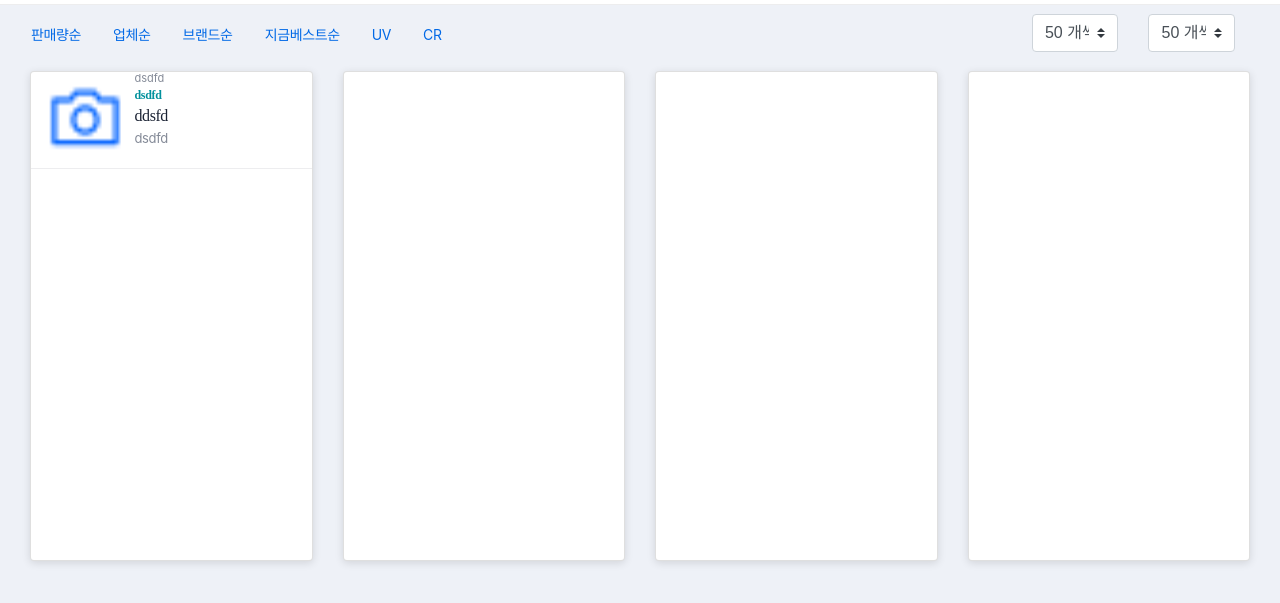
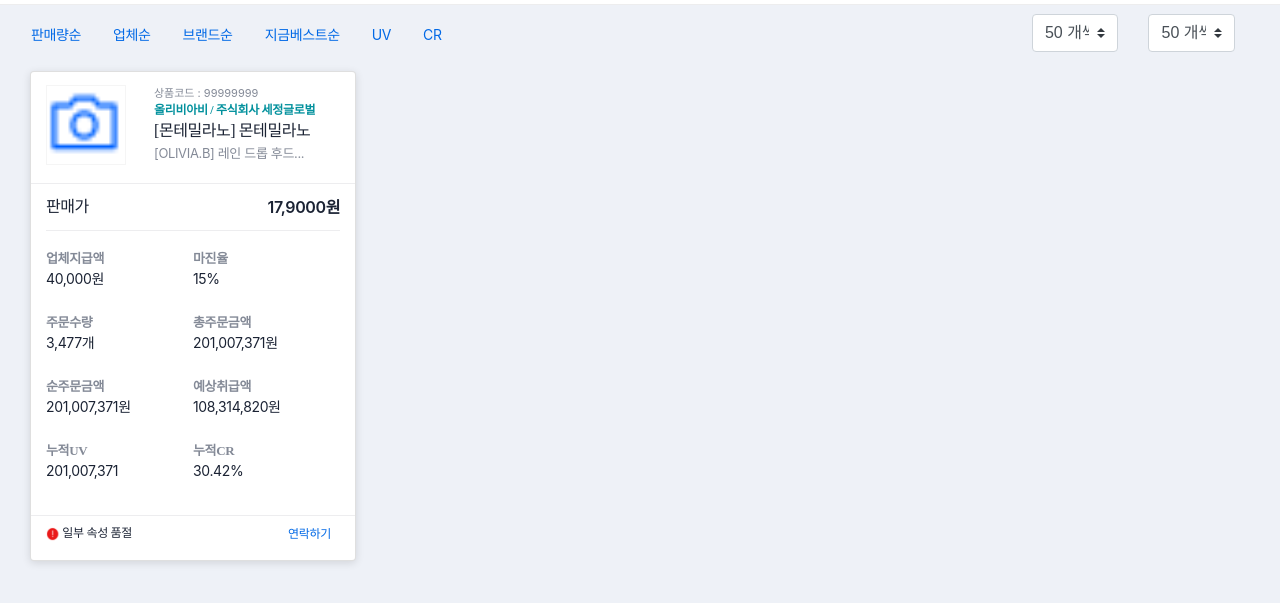
Before and after one commit to jkimpro/pro360-prototype, a website: page views/index.html in a window 1280 px wide. Shown: the part 115-718 px from the top of the page. Drawn offline with nearby package versions, Linux system fonts and the light colour scheme.

Commit message:
[add] UI prototype compelete

```diff
--- a/public/stylesheets/cardCustom.css
+++ b/public/stylesheets/cardCustom.css
@@ -15,6 +15,7 @@
 .cardImage{
     width: 80px;
     height: 80px;
+    border: solid 1px rgba(0, 0, 0, 0.04);
 }
 
 .cardProductCode{
@@ -70,6 +71,8 @@
     width: 100%;
     height: 1px;
     background-color: rgba(27, 35, 52, 0.08);
+    margin-top: 10px;
+    margin-bottom: 10px;
 }
 
 
@@ -100,7 +103,12 @@
     color: #1b2334;
 }
 
-.subMessage{
+.cardDetailInfoBox{
+    width: 100%;
+    height: 64px;
+}
+
+.subUpperMessage{
     width: 123.4px;
     height: 20px;
     font-family: AppleSDGothicNeo;
@@ -125,14 +133,11 @@
     color: #1b2334;
 }
 
-.warning{
+.warningImage{
     width: 13.7px;
     height: 13.7px;
-  background-color: #ea1919;
 }
 .warningMessage{
-    width: 67px;
-    height: 16px;
     font-family: AppleSDGothicNeo;
     font-size: 12px;
     font-weight: normal;
@@ -144,8 +149,8 @@
 }
 
 .contactLabel{
-    width: 41px;
-  height: 16px;
+    width: 61px;
+    height: 32px;
     font-family: SFProText;
     font-size: 12px;
     font-weight: normal;
@@ -155,5 +160,4 @@
     letter-spacing: -0.32px;
     text-align: center;
     color: #0269e6;
-
 }
--- a/views/index.html
+++ b/views/index.html
@@ -119,46 +119,89 @@
         <div class="container-fluid">
             <div class="row">
                 <div class ="col-12 d-flex align-content-center">
-                    <div class="card-deck mr-0 ml-0 flex-grow-1 d-flex align-items-center flex-wrap">
-                            <div class="card cardBackground flex-shrink-0">
-                                <div class="row">
-                                    <div class="col-4">
-                                        <a class="nav-link" href="#">
+                    <div class="card-deck mr-0 ml-0 flex-grow-0 d-flex align-items-center flex-wrap">
+                            <div class="card cardBackground flex-shrink-0 container-fluid">
+
+                                            <div class="row" style="padding-top:5px">
+                                                <a class="col-4 d-flex align-self-center" href="#" style = "height: 96px; align-items: center;">
                                                     <img src="/images/secondBarImages/camera.png" class="cardImage">
                                                 </a>
+                                                <div class="col">
+                                                    <div class="row" style="margin-top: 10px"> <div class="col cardProductCode"> 상품코드 : 99999999</div> </div>
+                                                    <div class="row"> <div class="col cardCompanyName"> 올리비아비 / 주식회사 세정글로벌</div></div>
+                                                    <div class="row"> <div class="col cardProductName"> [몬테밀라노] 몬테밀라노 </div></div>
+                                                    <div class="row"> <div class="col cardProductSubName"> [OLIVIA.B] 레인 드롭 후드...</div></div>
+                                                </div>
                                             </div>
 
-                                    <div class="col">
-                                        <div class="row"> <div class="col cardProductCode">dsdfd</div> </div>
-                                        <div class="row"> <div class="col cardCompanyName">dsdfd</div></div>
-                                        <div class="row"> <div class="col cardProductName">ddsfd</div></div>
-                                        <div class="row"> <div class="col cardProductSubName">dsdfd</div></div>
+                                            <div class ="row"> <div class="col topDivider"></div></div>
+
+                                            <div class="row">
+                                                <div class="cardPriceMessage col-5">
+                                                    판매가
+                                                </div>
+                                                <div class="cardPrice col d-flex align-items-center flex-row-reverse flex-wrap">
+                                                    17,9000원
                                                 </div>
                                             </div>
-                                <ul class="topDivider"></ul>
+                                            <div class="topDivider"></div>
+
+                                            <div class="container mt-2">
                                                 <div class="row">
-                                    <div class="col-1">
-
+                                                    <div class="col-6 cardDetailInfoBox">
+                                                        <div class ="subUpperMessage row">업체지급액 </div>
+                                                        <div class ="subPriceAndRate row">40,000원 </div>
                                                     </div>
-                                    <div class="col-2">
-
+                                                    <div class="col-6 cardDetailInfoBox">
+                                                        <div class ="subUpperMessage row">마진율 </div>
+                                                        <div class ="subPriceAndRate row">15% </div>
                                                     </div>
                                                 </div>
                                                 <div class="row">
+                                                    <div class="col-6 cardDetailInfoBox">
+                                                        <div class ="subUpperMessage row">주문수량 </div>
+                                                        <div class ="subPriceAndRate row">3,477개 </div>
+                                                    </div>
+                                                    <div class="col-6 cardDetailInfoBox">
+                                                        <div class ="subUpperMessage row">총주문금액 </div>
+                                                        <div class ="subPriceAndRate row">201,007,371원 </div>
+                                                    </div>
+                                                </div>
+                                                <div class="row">
+                                                    <div class="col-6 cardDetailInfoBox">
+                                                        <div class ="subUpperMessage row">순주문금액 </div>
+                                                        <div class ="subPriceAndRate row">201,007,371원 </div>
+                                                    </div>
+                                                    <div class="col-6 cardDetailInfoBox">
+                                                        <div class ="subUpperMessage row">예상취급액 </div>
+                                                        <div class ="subPriceAndRate row">108,314,820원 </div>
+                                                    </div>
+                                                </div>
+                                                <div class="row">
+                                                    <div class="col-6 cardDetailInfoBox">
+                                                        <div class ="subUpperMessage row">누적UV </div>
+                                                        <div class ="subPriceAndRate row">201,007,371 </div>
+                                                    </div>
+                                                    <div class="col-6 cardDetailInfoBox">
+                                                        <div class ="subUpperMessage row">누적CR </div>
+                                                        <div class ="subPriceAndRate row">30.42% </div>
+                                                    </div>
+                                                </div>
+                                            </div>
+                                            <div class ="row"> <div class="col topDivider"></div></div>
+                                            <div class="row">
+                                                <div class="warningMessage col-6">
+                                                    <img src="/images/cardImages/warningIcon.png" class="warningImage">
+                                                    일부 속성 품절
+                                                </div>
+                                                <div class="col-6 d-flex align-items-center flex-row-reverse flex-wrap">
+                                                    <a href=# class="contactLabel">연락하기</a>
+                                                </div>
+                                            </div>
 
-                                </div>
-                                <div class="row"></div>
-                            </div>
-                            <div class="card cardBackground flex-shrink-0">
-
-                            </div>
-                            <div class="card cardBackground flex-shrink-0">
 
                             </div>
 
-                            <div class="card cardBackground flex-shrink-0">
-
-                            </div>
         <!----------------------------------DONE------------------------------------------------>
                     </div>
                 </div>
```
Also changed, not shown: public/images/cardImages/warningIcon.png (renamed from public/images/waringIcon.png), public/images/waringIcon@2x.png (deleted), public/images/waringIcon@3x.png (deleted). Lines whose indentation alone changed are shown as unchanged.
